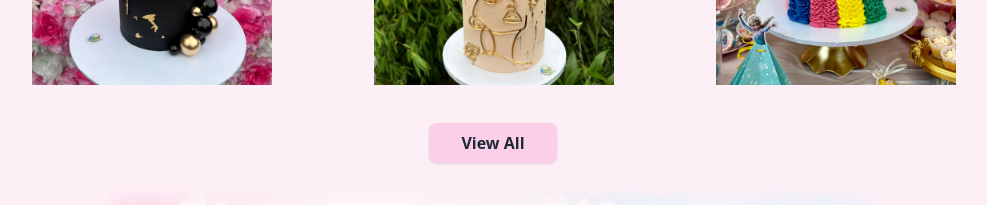
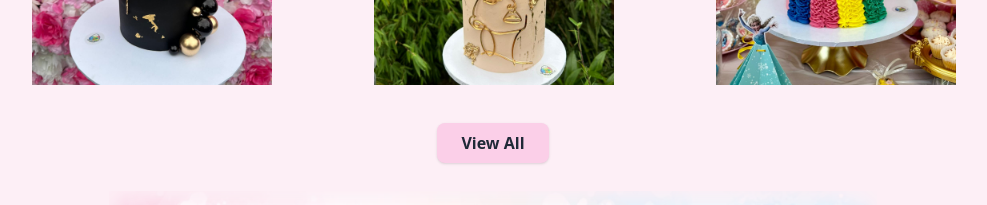
Before and after one commit to JoshCodedit/jamcakes_new, a React (Vite) app: page / in a window 1280 px wide. Shown: the part 1560-1765 px from the top of the page, without its empty margins (147-1134 px from the left). Built offline with nearby package versions, Linux system fonts and the light colour scheme; a web font is replaced by a local one.

Commit message:
style: added motion to all pages

```diff
--- a/src/components/Carousel.jsx
+++ b/src/components/Carousel.jsx
@@ -75,7 +75,7 @@ export default function Carousel() {
             </Slider>
             <Link
                 to="/gallery"
-                className="mx-auto block w-[10%] mt-8 bg-pink-200 hover:bg-pink-300 text-gray-800 font-semibold py-2 px-4 rounded-lg shadow text-center"
+                className="mx-auto block w-28 mt-8 bg-pink-200 hover:bg-pink-300 text-gray-800 font-semibold py-2 px-4 rounded-lg shadow text-center"
             >
                 View All
             </Link>
```
